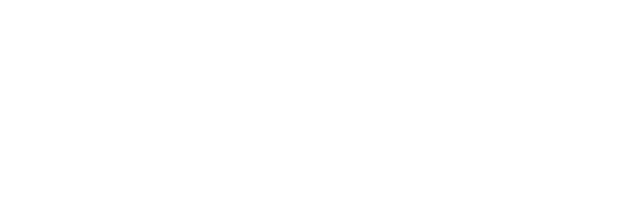
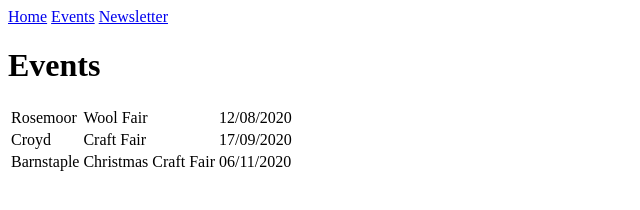
Before and after one commit to shivalasvegas/hobby, a plain HTML site: page sfgEvents.html in a window 1280 px wide. Shown: the whole page, without its empty margins (0-640 px from the left). Drawn offline with Linux system fonts and the light colour scheme.

Commit message:
SK - sfgHome: renamed -> index.html; sfgEvents: table added; nav bar added to all

```diff
--- a/sfgEvents.html
+++ b/sfgEvents.html
@@ -0,0 +1,35 @@
+<!DOCTYPE html>
+<html lang="en">
+<head>
+    <meta charset="UTF-8">
+    <meta name="viewport" content="width=device-width, initial-scale=1.0">
+    <title>Document</title>
+</head>
+<body>
+    <nav>
+        <a href="index.html"> Home</a>
+        <a href="sfgEvents.html">Events</a>
+        <a href="sfgSignUp.html">Newsletter</a>
+    </nav>
+    <main>
+        <h1>Events</h1>
+        <table>
+            <tr>
+                <td>Rosemoor</td>
+                <td>Wool Fair</td>
+                <td>12/08/2020</td>
+            </tr>
+            <tr>
+                <td>Croyd</td>
+                <td>Craft Fair</td>
+                <td>17/09/2020</td>
+            </tr>
+            <tr>
+                <td>Barnstaple</td>
+                <td>Christmas Craft Fair</td>
+                <td>06/11/2020</td>
+            </tr>
+    </table>
+    </main>
+</body>
+</html>
```
Also changed, not shown: index.html (renamed from sfgHome.html, +5 -4 lines), sfgSignUp.html (+17 -0 lines).
